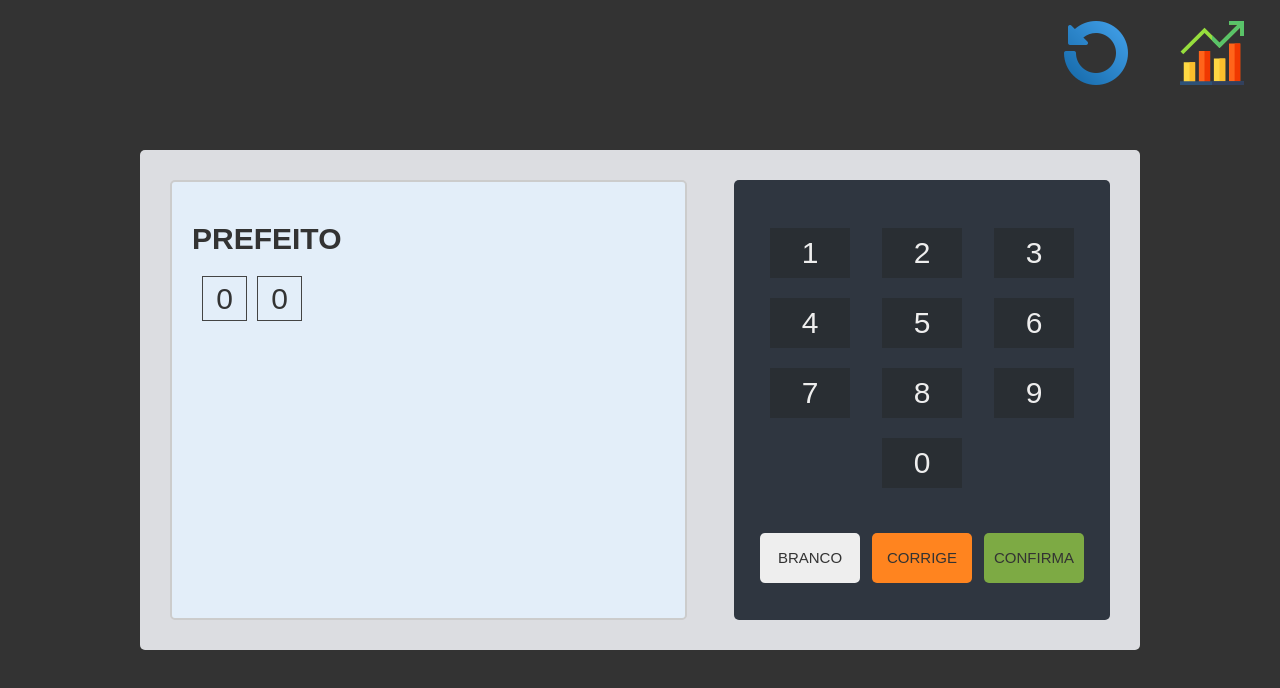
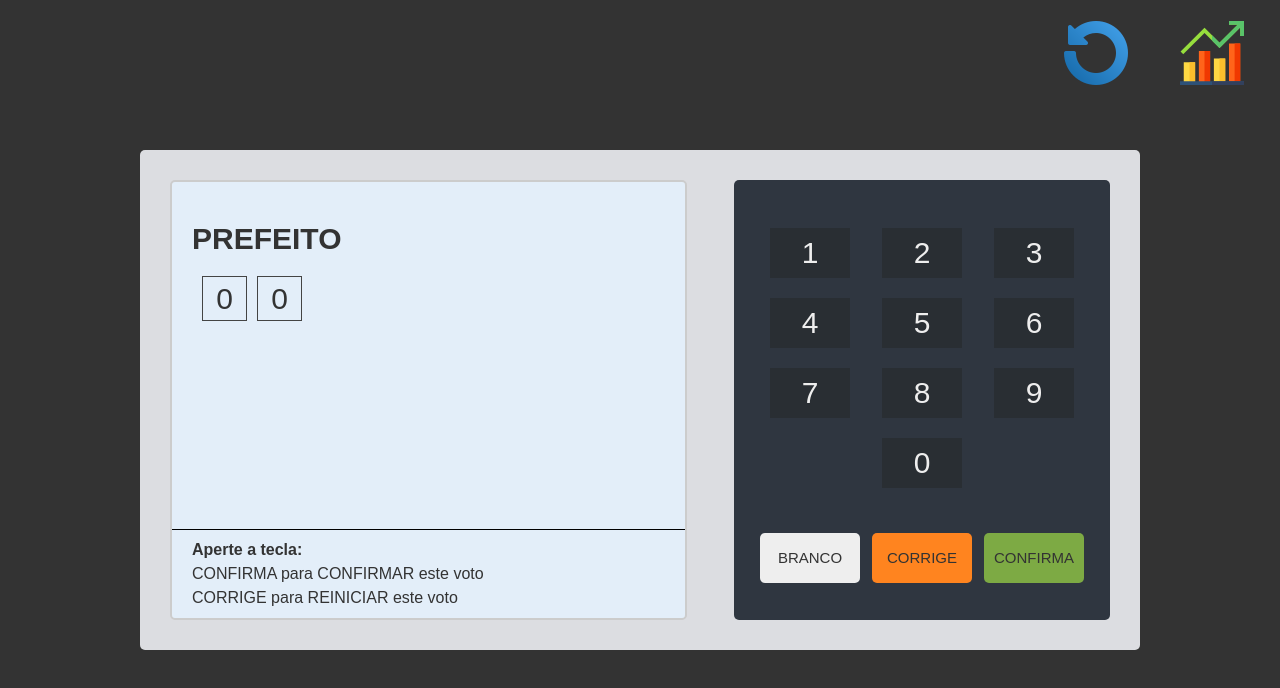
Before and after one commit to gabrielripardo/urna-eletronica, a Vue app: page / in a window 1280 px wide. Shown: the top 688 px of the page. Built offline with nearby package versions, Linux system fonts and the light colour scheme.

Commit message:
add header de instruções

```diff
--- a/src/components/Tela.vue
+++ b/src/components/Tela.vue
@@ -1,6 +1,7 @@
 <template>
   <div class="urna-tela">
-    <div v-if="tela === 'prefeito' || tela === 'vereador'" class="urna-tela-voto">
+    <div class="urna-tela-wrapper" v-if="tela === 'prefeito' || tela === 'vereador'">
+      <main class="urna-tela-voto">
         <div class="urna-tela-voto-textos">
           <div class="urna-tela-voto-titulo" v-if="numeroVoto.length === quantidadeNumeros">Seu voto para:</div>
           <div class="urna-tela-voto-tipo">{{ tela }}</div>
@@ -28,6 +29,12 @@
         </div>
         <div v-if="Object.keys(candidato).length !== 0" class="urna-tela-voto-foto">
           <img :src="candidato.imagem" alt="foto do candidato">
+        </div>
+      </main>
+      <div class="urna-tela-voto-instrucoes">
+        <p><b>Aperte a tecla:</b></p>
+        <p>CONFIRMA para CONFIRMAR este voto</p>
+        <p>CORRIGE para REINICIAR este voto</p>
       </div>
     </div>
     <div v-if="tela === 'resultados'" class="urna-tela-resultados">
@@ -64,8 +71,6 @@
       </div>
     </div>
 
-    <div class="urna-tela-voto-instrucoes"></div>
-
     <div v-if="tela == 'fim'" class="urna-tela-fim">
       <audio src="../assets/audios/fim.mp3" autoplay></audio>
       <h1>FIM</h1>
@@ -94,16 +99,23 @@ export default {
   background-color: var(--ballot-box-screen-color);
   border-radius: 5px;
   border: 2px solid var(--light-border-color);
-  padding: 20px;
   color: var(--dark-text-color);
   font-family: Arial, Helvetica, sans-serif;
   position: relative;
+}
+
+.urna-tela-wrapper {
+  display: flex;
+  flex-direction: column;
+  justify-content: space-between;
+  height: 100%;
 }
 
 .urna-tela-voto {
   display: flex;
   justify-content: space-between;
   gap: 8px;
+  padding: 20px;
 }
 
 .urna-tela-voto-foto {
@@ -225,6 +237,15 @@ export default {
   animation: blinkblink 1.5s linear infinite;
 }
 
+.urna-tela-voto-instrucoes {
+  border-top: 1px solid #000;
+  padding: 5px 20px;
+}
+
+.urna-tela-voto-instrucoes * {
+  margin: 6px 0;
+}
+
 @keyframes blinkblink {
   0% {
     opacity: 0;
```
Lines whose indentation alone changed are shown as unchanged.
